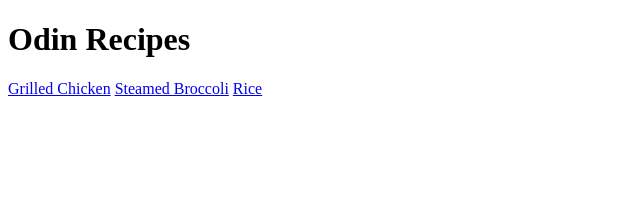
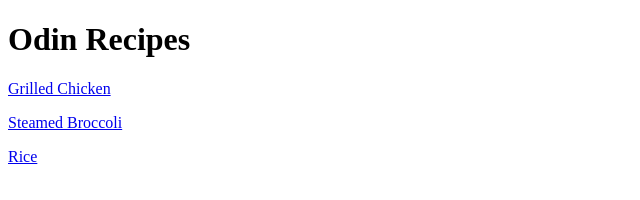
Before and after one commit to nasprodites/odin-recipes, a plain HTML site: page index.html in a window 1280 px wide. Shown: the whole page, without its empty margins (0-640 px from the left). Drawn offline with Linux system fonts and the light colour scheme.

Commit message:
added <p> to links in index page

```diff
--- a/index.html
+++ b/index.html
@@ -7,8 +7,8 @@
 </head>
 <body>
     <h1>Odin Recipes</h1>
-    <a href="recipes/chicken.html">Grilled Chicken</a>
-    <a href="recipes/Broccoli.html">Steamed Broccoli</a>
-    <a href="recipes/Rice.html">Rice</a>
+    <p><a href="recipes/chicken.html">Grilled Chicken</a></p>
+    <p><a href="recipes/Broccoli.html">Steamed Broccoli</a></p>
+   <p> <a href="recipes/Rice.html">Rice</a></p>
 </body>
 </html>
```
